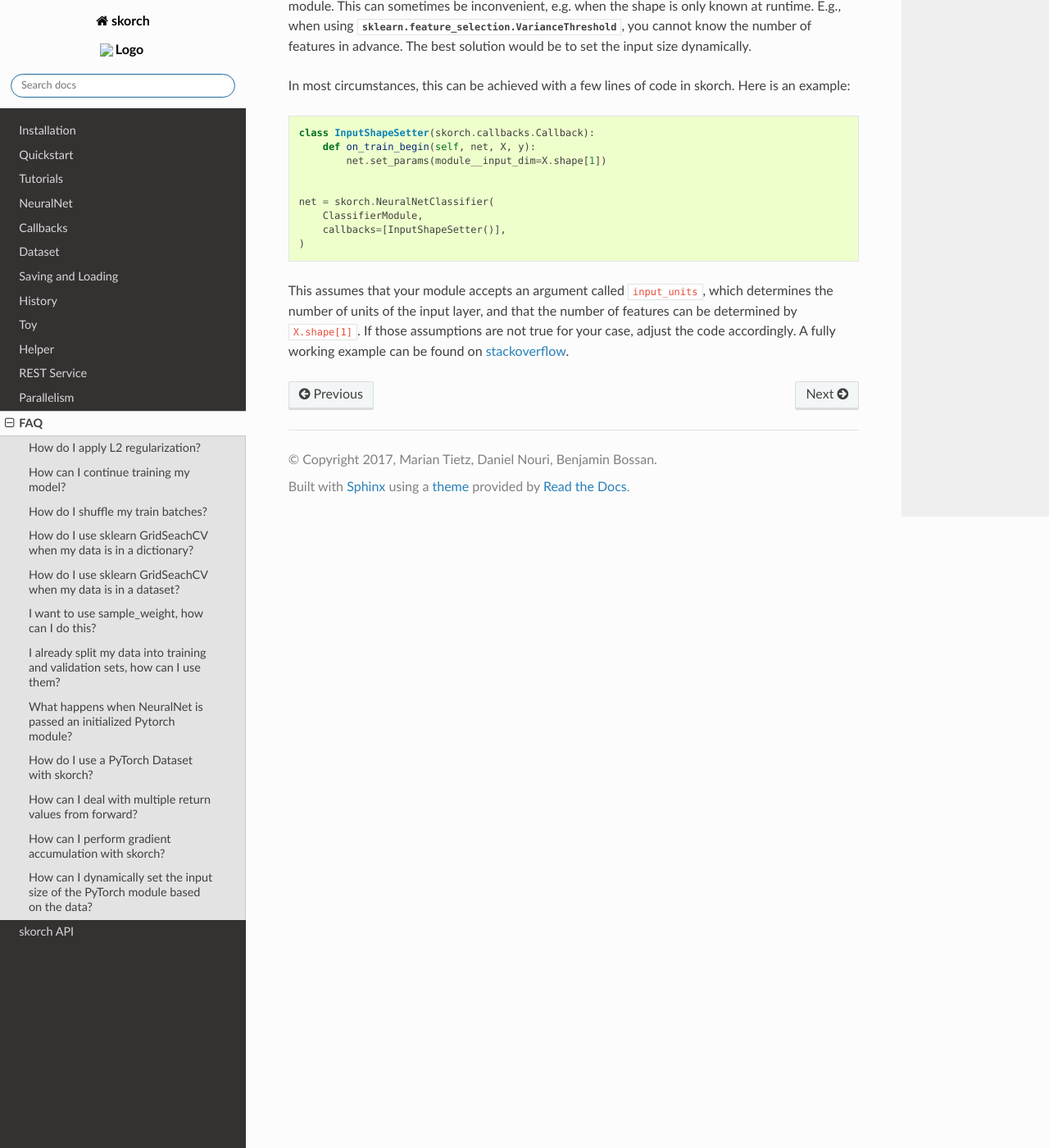
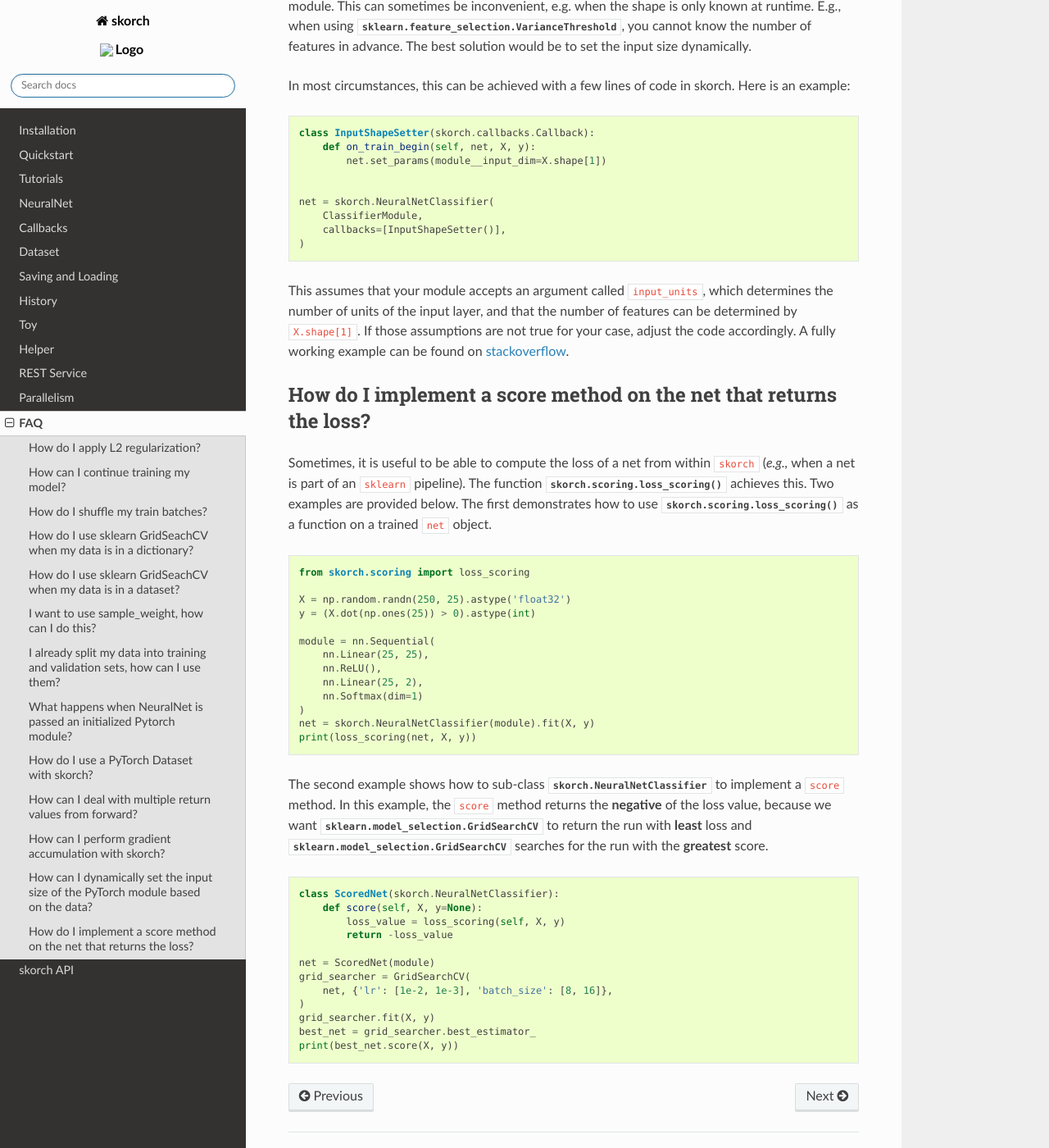
Before and after one commit to skorch-dev/skorch, a Sphinx documentation site: the page built from docs/user/FAQ.rst, in a window 1280 px wide and 1400 px high, scrolled down 5789 px. Shown: the whole window at 82% size. Built offline with Sphinx 7.4.7 and the Read the Docs theme 2.0.0, drawn with Linux system fonts in a browser that asks for light colours.

Commit message:
Move GridSearchCV example to FAQ doc

```diff
--- a/docs/user/FAQ.rst
+++ b/docs/user/FAQ.rst
@@ -357,3 +357,50 @@ layer, and that the number of features can be determined by
 ``X.shape[1]``. If those assumptions are not true for your case,
 adjust the code accordingly. A fully working example can be found
 on `stackoverflow <https://stackoverflow.com/a/60170023/1643939>`_.
+
+How do I implement a score method on the net that returns the loss?
+-------------------------------------------------------------------
+
+Sometimes, it is useful to be able to compute the loss of a net from within
+``skorch`` (*e.g.,* when a net is part of an ``sklearn`` pipeline). The function
+:func:`skorch.scoring.loss_scoring` achieves this. Two examples are provided
+below. The first demonstrates how to use :func:`skorch.scoring.loss_scoring` as
+a function on a trained ``net`` object.
+
+.. code:: python
+
+    from skorch.scoring import loss_scoring
+
+    X = np.random.randn(250, 25).astype('float32')
+    y = (X.dot(np.ones(25)) > 0).astype(int)
+
+    module = nn.Sequential(
+        nn.Linear(25, 25),
+        nn.ReLU(),
+        nn.Linear(25, 2),
+        nn.Softmax(dim=1)
+    )
+    net = skorch.NeuralNetClassifier(module).fit(X, y)
+    print(loss_scoring(net, X, y))
+
+The second example shows how to sub-class :class:`skorch.NeuralNetClassifier` to
+implement a ``score`` method. In this example, the ``score`` method returns the
+**negative** of the loss value, because we want
+:class:`sklearn.model_selection.GridSearchCV` to return the run with **least**
+loss and :class:`sklearn.model_selection.GridSearchCV` searches for the run with
+the **greatest** score.
+
+.. code:: python
+
+    class ScoredNet(skorch.NeuralNetClassifier):
+        def score(self, X, y=None):
+            loss_value = loss_scoring(self, X, y)
+            return -loss_value
+
+    net = ScoredNet(module)
+    grid_searcher = GridSearchCV(
+        net, {'lr': [1e-2, 1e-3], 'batch_size': [8, 16]},
+    )
+    grid_searcher.fit(X, y)
+    best_net = grid_searcher.best_estimator_
+    print(best_net.score(X, y))
```
Also changed, not shown: 1 other file.
